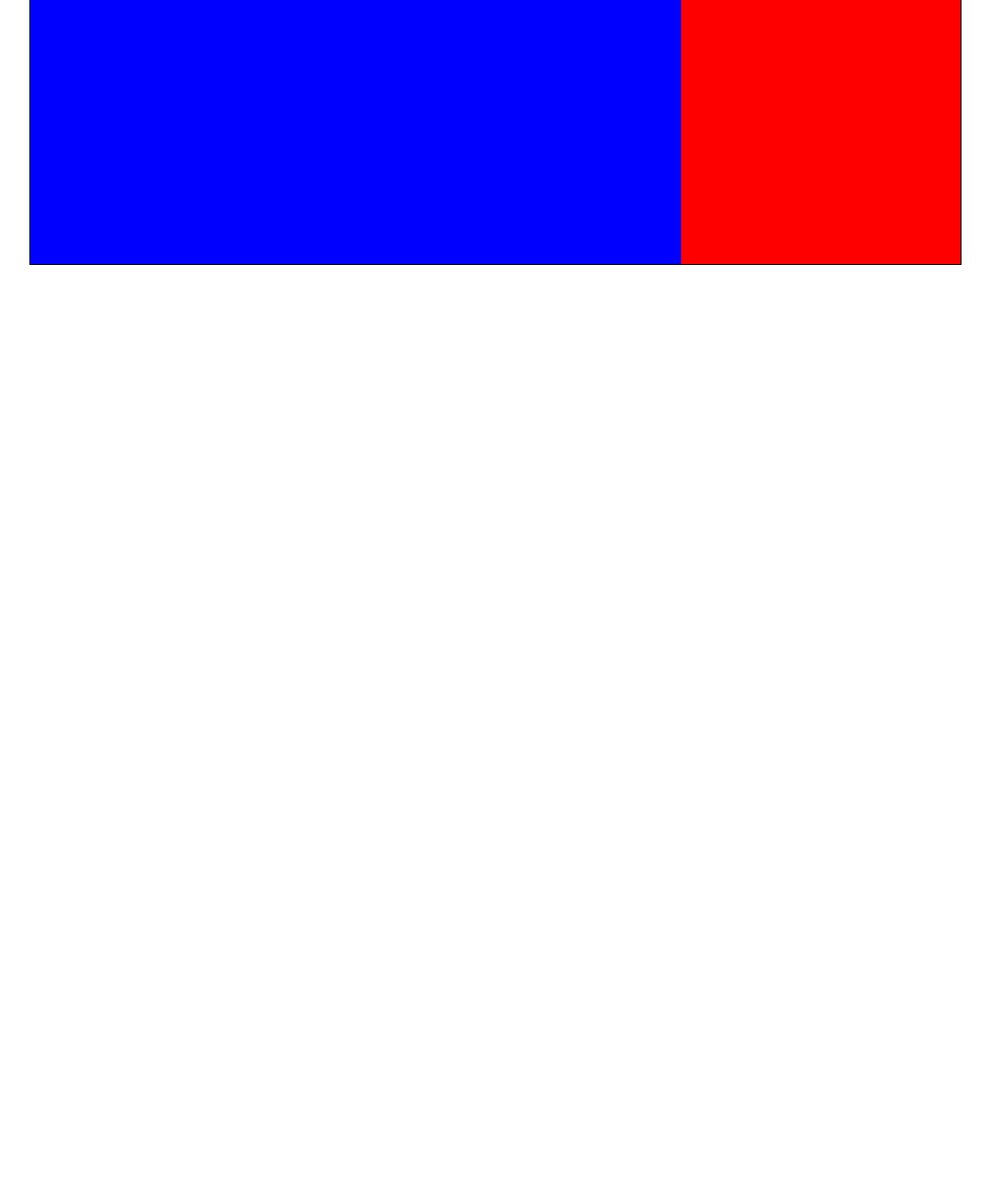
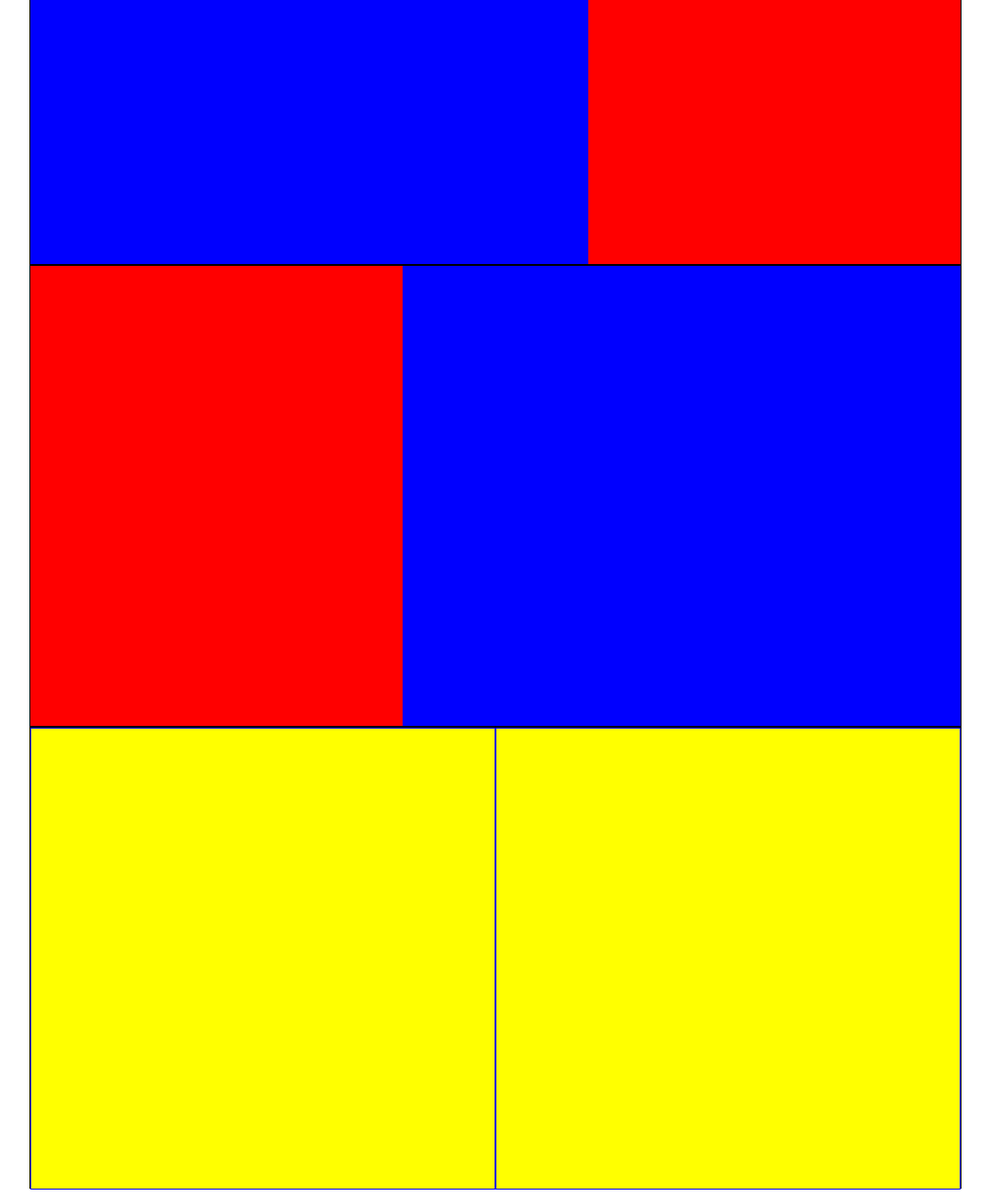
Before and after one commit to gbldmn/htmlcss-struttura-discord, a plain HTML site: page index.html in a window 1280 px wide. Shown: the part 726-2026 px from the top of the page at 92% size, without its empty margins (101-1178 px from the left). Before the commit the page ends 1022 px from the top, so only its background shows below. Drawn offline with Linux system fonts and the light colour scheme.

Commit message:
creazione fasce centrali

```diff
--- a/assets/style.css
+++ b/assets/style.css
@@ -31,7 +31,7 @@ border: 2px solid red
     height: 500px;
     border: 1px solid black;
 }
-    /* primo box all'interno del contenitore */
+    /* primi 2 box all'interno del contenitore */
 
  .flexbox {
     display: flex;
@@ -42,11 +42,18 @@ border: 2px solid red
     background-color: blue;
     height: 500px;
     border: 1 px solid blue;
-    width: 70%;
+    width: 60%;
  }
  .child-2 {
     background-color: red;
     height: 500px;
     border: 1 px solid red;
-    width: 30%;
+    width: 40%;
  }
+  /* box terza fascia */
+  .child-3 {
+    background-color: yellow;
+    height: 500px;
+    width: 50%;
+    border: 1px solid blue;
+  }
--- a/index.html
+++ b/index.html
@@ -17,6 +17,15 @@
             <div class="child-1"></div>
             <div class="child-2"></div>
         </section>
+        <section class="container-box flexbox">
+            <div class="child-2"></div>
+            <div class="child-1"></div>
+        </section>
+        <section class="container-box flexbox">
+            <div class="child-3"></div>
+            <div class="child-3"></div>
+            <div></div>
+        </section>
 
 
 
```
